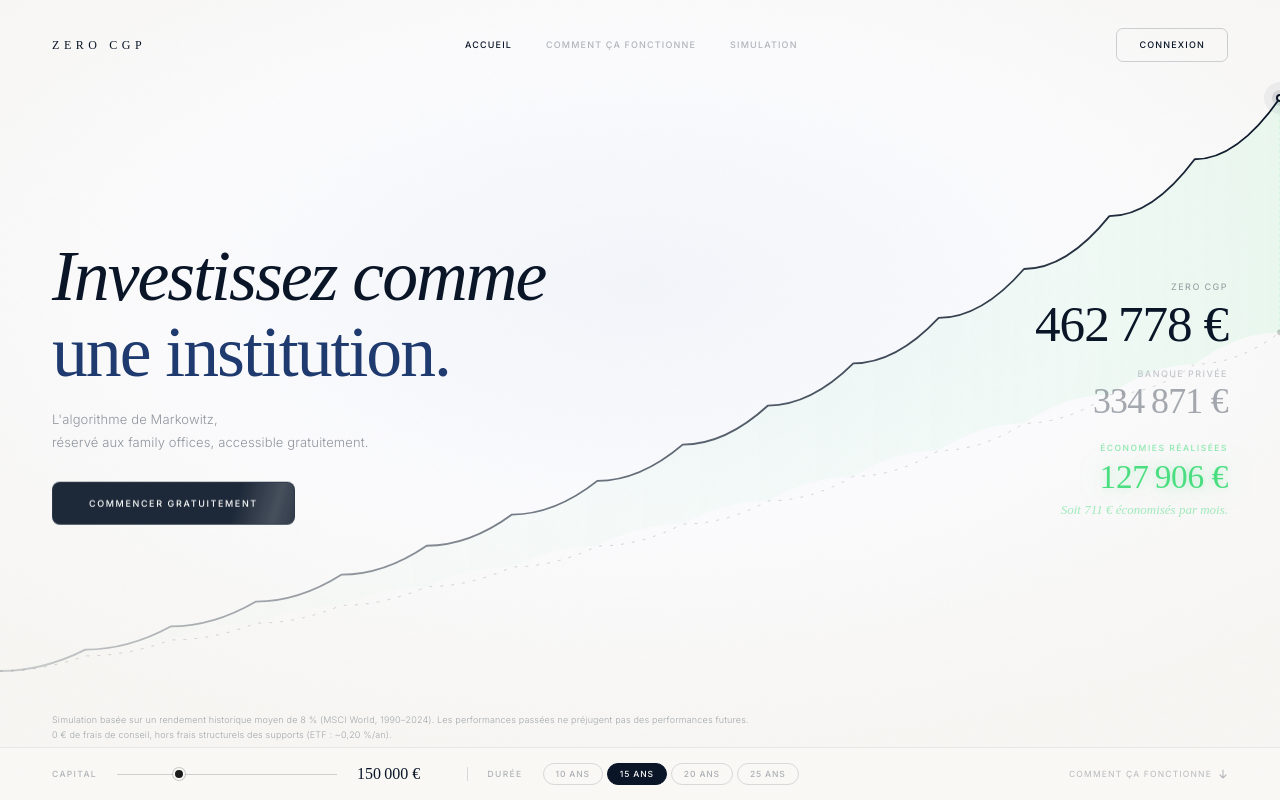
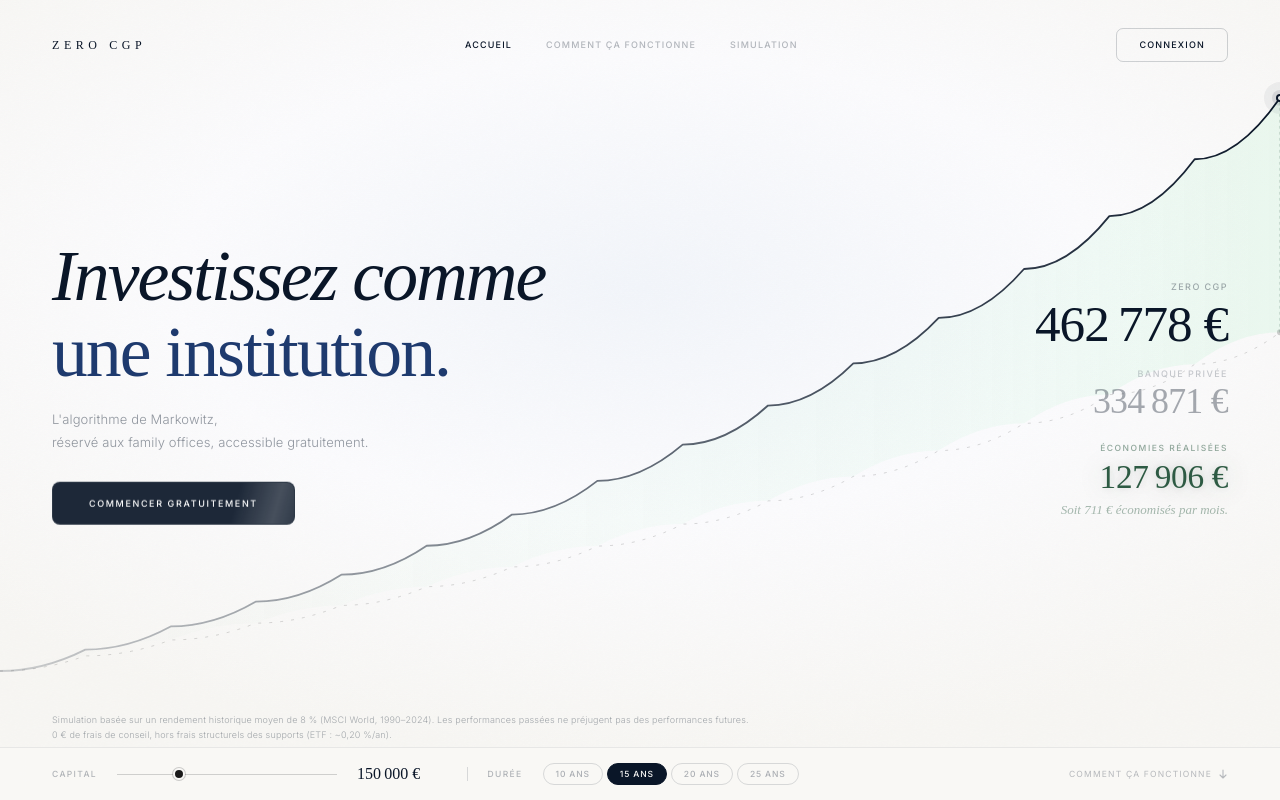
Before and after one commit to GermainBrl3575/ZeroCGP, a Next.js app: page / in a window 1280 px wide. Built offline with nearby package versions, Linux system fonts and the light colour scheme; a web font is replaced by a local one.

Commit message:
design: vert émeraude #2D5A43 / #4A9970 — noble, patrimonial, antialiased

```diff
--- a/app/page.tsx
+++ b/app/page.tsx
@@ -189,7 +189,7 @@ function HeroSection({
       }
       ct.closePath();
       const gZ=ct.createLinearGradient(sx(0),0,sx(n-1),0);
-      gZ.addColorStop(0,   `rgba(134,239,172,0.00)`);
+      gZ.addColorStop(0,   `rgba(45,90,67,0.0)`);
       gZ.addColorStop(0.3, `rgba(134,239,172,${0.03*aArea})`);
       gZ.addColorStop(0.75,`rgba(134,239,172,${0.07*aArea})`);
       gZ.addColorStop(1,   `rgba(134,239,172,${0.13*aArea})`);
@@ -237,7 +237,7 @@ function HeroSection({
       // Ligne écart verticale
       ct.setLineDash([2,4]);
       ct.beginPath(); ct.moveTo(ex,eby); ct.lineTo(ex,ezy);
-      ct.strokeStyle="rgba(134,239,172,0.45)"; ct.lineWidth=1; ct.stroke();
+      ct.strokeStyle="rgba(45,90,67,0.34)"; ct.lineWidth=1; ct.stroke();
       ct.setLineDash([]);
       // Dot banque final
       ct.beginPath(); ct.arc(ex,eby,3,0,Math.PI*2);
@@ -524,19 +524,19 @@ function HeroSection({
           <div style={{
             fontFamily:"'Inter',sans-serif",
             fontSize:8.5,fontWeight:500,letterSpacing:".18em",
-            color:"rgba(74,222,128,0.60)",textTransform:"uppercase",marginBottom:5,
+            color:"rgba(45,90,67,0.51)",textTransform:"uppercase",marginBottom:5,
           }}>Économies réalisées</div>
           <div style={{
             fontFamily:"'Cormorant Garant',serif",
             fontSize:"clamp(22px,2.6vw,34px)",
-            fontWeight:300,color:"#4ADE80",
+            fontWeight:300,color:"#2D5A43",
             lineHeight:1,letterSpacing:"-.01em",
-            textShadow:"0 0 28px rgba(74,222,128,0.35), 0 0 8px rgba(74,222,128,0.18)",
+            textShadow:"0 0 28px rgba(45,90,67,0.3), 0 0 8px rgba(45,90,67,0.15)",
           }}>{feur(displayG)}</div>
           <div style={{
             fontFamily:"'Cormorant Garant',serif",
             fontSize:13,fontWeight:300,fontStyle:"italic",
-            color:"rgba(74,222,128,0.50)",marginTop:7,lineHeight:1.6,
+            color:"rgba(45,90,67,0.42)",marginTop:7,lineHeight:1.6,
           }}>
             Soit&nbsp;{feur(displayM)}&nbsp;économisés&nbsp;par&nbsp;mois.
           </div>
```
